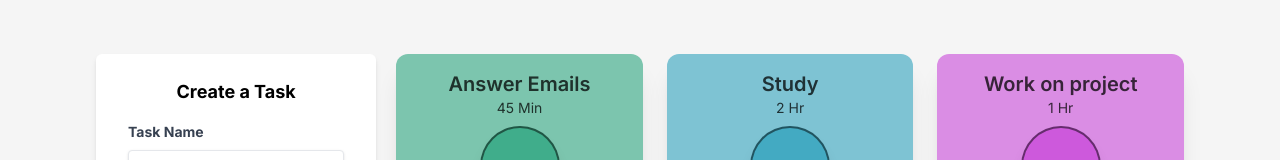
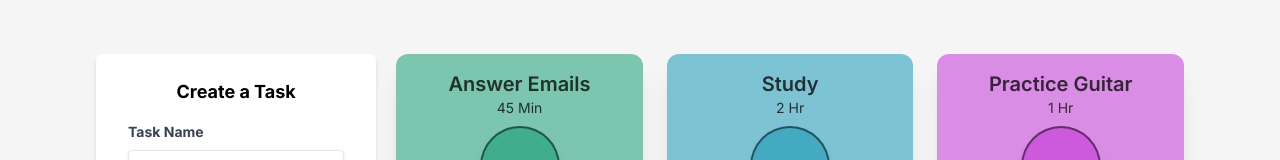
Before and after one commit to scoops52/Taskr, a Next.js app: page / in a window 1280 px wide. Shown: the part 234-394 px from the top of the page. Built offline with nearby package versions, Linux system fonts and the light colour scheme.

Commit message:
change example task to practice guitar

```diff
--- a/Data/exampleTasks.ts
+++ b/Data/exampleTasks.ts
@@ -23,7 +23,7 @@ export const exampleTasks: Task[] = [
     },
     {
         id: Math.floor(Math.random() * 1000000),
-        name: 'Work on project',
+        name: 'Practice Guitar',
         duration: 60,
         isActive: false,
         timeRemaining: 60 * 60,
```
